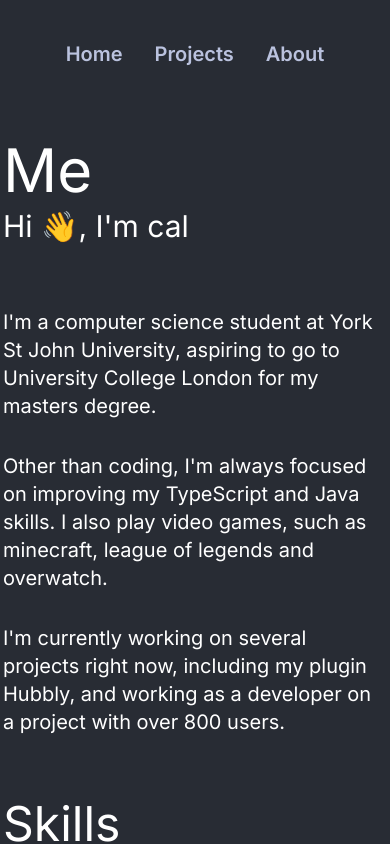
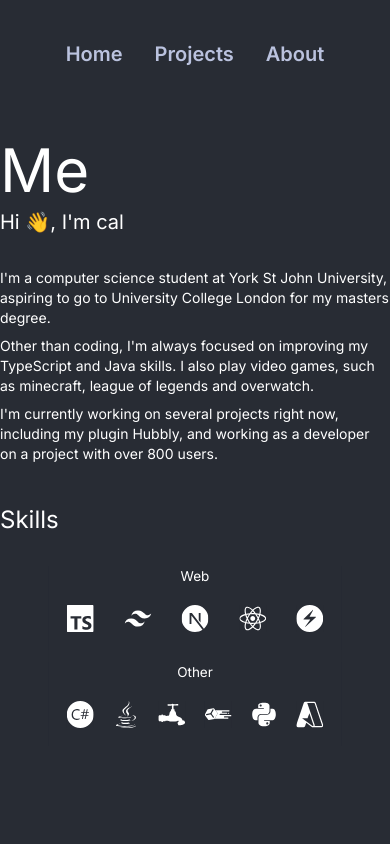
Before and after one commit to CalRL/cal.ceo3, a Next.js app: page /about in a window 390 px wide. Built offline with nearby package versions, Linux system fonts and the light colour scheme.

Commit message:
0.1.9, Responsive support

```diff
--- a/app/App.css
+++ b/app/App.css
@@ -4,15 +4,12 @@
 
 * {
   background-color: #282c34;
-  overflow:hidden;
+  overflow: hidden;
 }
 :root {
   height: 100vh;
 }
 
-@media only screen and (min-width: 1024px) {
-  * {overflow: hidden;}
-}
 .App {
   background-color: #282c34;
 }
--- a/app/about/page.tsx
+++ b/app/about/page.tsx
@@ -29,10 +29,12 @@ export default function About() {
 function Main() {
   return (
     <div>
-      <div className="mx-auto sm:max-w-4xl max-w-sm">
+      <div className="mx-auto xl:max-w-4xl max-w-[480px]">
         <div className="pt-8 pb-2 mt-10 text-6xl text-white">Me</div>
-        <div className="text-white text-3xl pb-16">Hi 👋, I&#39;m cal</div>
-        <div className="text-white text-xl text-wrap space-y-8">
+        <div className="text-white pb-8 text-xl 2xl:text-3xl ">
+          Hi 👋, I&#39;m cal
+        </div>
+        <div className="text-white text-wrap space-y-2 text-sm 2xl:space-y-8 2xl:text-xl ">
           <div className="">
             I&#39;m a computer science student at York St John University,
             aspiring to go to University College London for my masters degree.
@@ -48,9 +50,9 @@ function Main() {
             800 users.
           </div>
           <div className="">
-            <div className="text-white text-5xl pt-8">Skills</div>
-            <div className="text-2xl pb-4 text-center">
-              <div className="mx-auto max-w-4xl pt-4">
+            <div className="text-white text-2xl 2xl:text-5xl pt-8">Skills</div>
+            <div className="2xl:text-2xl text-lg 2xl:pb-4 text-center 2xl:scale-100 scale-75">
+              <div className="mx-auto max-w-4xl 2xl:pt-4">
                 <div>Web</div>
                 <WebGrid />
               </div>
--- a/app/components/MainComponent.tsx
+++ b/app/components/MainComponent.tsx
@@ -60,7 +60,7 @@ export const MainComponent: React.FC = () => {
             </GridItem>
             <GridItem
               area={"name"}
-              className="text-5x1 lg:mt-[15%]"
+              className="text-5x1 mt-[15%]"
               fontWeight="bold"
             >
               Cal
@@ -68,7 +68,7 @@ export const MainComponent: React.FC = () => {
             <GridItem
               area={"pronouns"}
               className="text-2x1 pronouns-text"
-              marginTop="20%"
+              marginTop="25%"
               marginLeft="-10%"
               fontWeight={700}
             >
--- a/app/page.tsx
+++ b/app/page.tsx
@@ -18,7 +18,7 @@ export default async function Home() {
   return (
     <div className="h-full">
       <Navbar />
-      <main className="flex mt-[20vh] flex-col items-center justify-between">
+      <main className="flex 2xl:mt-[20vh] mt-[4vh] flex-col items-center justify-between">
         {/* Pass discordStatus to MainComponent */}
         <MainComponent />
       </main>
--- a/app/projects/page.tsx
+++ b/app/projects/page.tsx
@@ -31,6 +31,8 @@ function HubblyProject() {
             className="aspect-video w-full object-cover"
             src="/hubbly.png"
             alt="Hubbly logo"
+            width={512}
+            height={512}
           />
           <div className="px-6 py-4">
             <div className="text-white font-bold text-xl mb-2 text-center">
```
